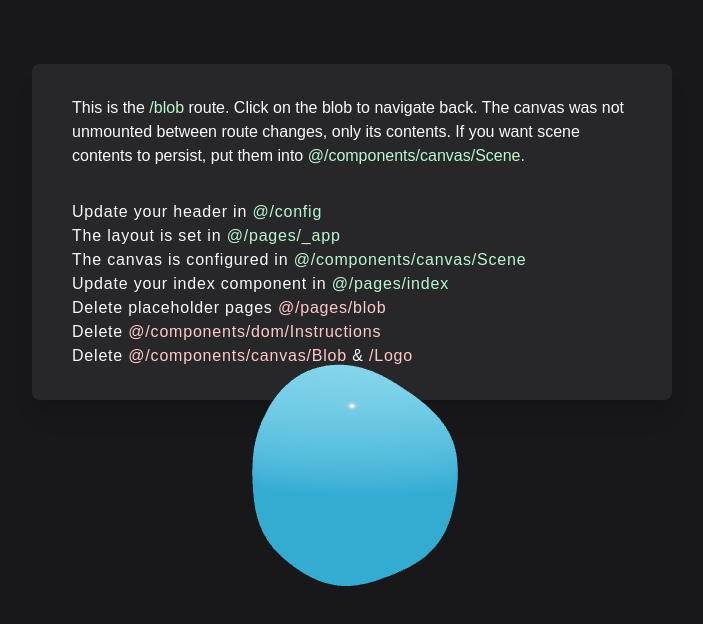
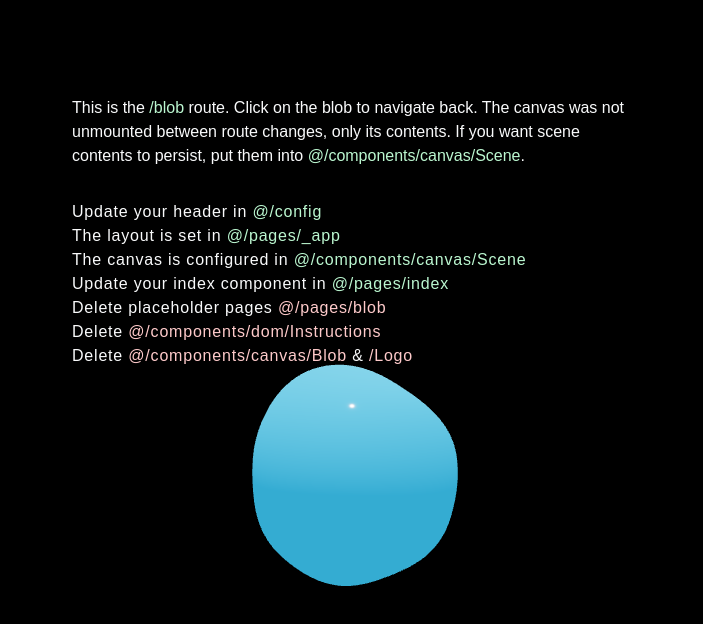
Before and after one commit to Robspin/next-space-portfolio, a Next.js app: page /blob in a window 1280 px wide. Shown: the top 624 px of the page, without its empty margins (288-991 px from the left). Built offline with nearby package versions, Linux system fonts and the light colour scheme.

Commit message:
progress

```diff
--- a/src/components/canvas/Scene.tsx
+++ b/src/components/canvas/Scene.tsx
@@ -1,5 +1,5 @@
 import { Canvas, useThree } from '@react-three/fiber'
-import { OrbitControls, Preload } from '@react-three/drei'
+import {Preload, OrbitControlsProps, OrbitControls} from '@react-three/drei'
 
 export default function Scene({ children, ...props }) {
   // Everything defined in here will persist between route changes, only children are swapped
@@ -10,7 +10,7 @@ export default function Scene({ children, ...props }) {
       <ambientLight intensity={0.75} />
       {children}
       <Preload all />
-          {/*<OrbitControls />*/}
+      <OrbitControls enableZoom={false} />
     </Canvas>
   )
 }
--- a/src/components/dom/Instructions.tsx
+++ b/src/components/dom/Instructions.tsx
@@ -1,7 +1,7 @@
 export default function Instructions({ children }) {
   return (
     <div
-      className='absolute max-w-lg px-10 py-8 text-sm bg-zinc-800 rounded-lg shadow-xl md:text-base top-16 left-1/2 transform -translate-x-1/2'
+      className='absolute max-w-lg px-10 py-8 text-sm rounded-lg shadow-xl md:text-base top-16 left-1/2 transform -translate-x-1/2'
       style={{ maxWidth: 'calc(100% - 28px)' }}>
       <p className='hidden mb-8 md:block'>{children}</p>
       <div className='tracking-wider'>
--- a/src/components/dom/Layout.tsx
+++ b/src/components/dom/Layout.tsx
@@ -1,16 +1,22 @@
-import { useRef, forwardRef } from 'react'
+import {useRef, forwardRef, ReactNode} from 'react'
 import { mergeRefs } from 'react-merge-refs'
 
-const Layout = forwardRef(({ children, ...props }, ref) => {
+type Props = {
+  children: ReactNode
+  props?: {}
+}
+
+const Layout = forwardRef(({ children, ...props }: Props, ref) => {
   const localRef = useRef()
   return (
     <div
       ref={mergeRefs([ref, localRef])}
-      className='absolute top-0 left-0 z-10 w-screen h-screen overflow-hidden dom bg-zinc-900 text-gray-50'>
+      className='absolute top-0 left-0 z-10 w-screen h-screen overflow-hidden dom bg-black text-gray-50'>
       {children}
     </div>
   )
 })
+
 Layout.displayName = 'Layout'
 
 export default Layout
--- a/src/pages/index.tsx
+++ b/src/pages/index.tsx
@@ -1,6 +1,5 @@
 import { useEffect, useState } from "react"
 import dynamic from 'next/dynamic'
-import { Stars, Sky, PerspectiveCamera } from "@react-three/drei"
 
 import { PageTypes, NavigationClassTypes } from "@/types"
 import Landing from '@/components/layout/Landing'
@@ -8,7 +7,6 @@ import AboutMe from "@/components/layout/AboutMe"
 import MyWork from "@/components/layout/MyWork"
 import Contact from "@/components/layout/Contact"
 import MovingStars from "@/components/canvas/Stars"
-import {Canvas, useThree} from "@react-three/fiber"
 
 // Dynamic import is used to prevent a payload when the website starts, that includes threejs, r3f etc..
 // WARNING ! errors might get obfuscated by using dynamic import.
@@ -60,7 +58,7 @@ Page.canvas = (props) => (
     <>
         <Logo scale={0.5} route='/blob' position-y={-1} />
         {/*<Stars radius={100} depth={50} count={5000} factor={4} saturation={0} fade speed={100000} />*/}
-        <Stars count={3000} />
+        {/*<Stars count={3000} />*/}
         <MovingStars />
     </>
 )
--- a/src/styles/index.css
+++ b/src/styles/index.css
@@ -16,6 +16,11 @@
     height: 100vh;
     margin: 0;
     background: black;
+  }
+
+  canvas {
+    /*background: yellow;*/
+    z-index: -1;
   }
 
   .button {
```
